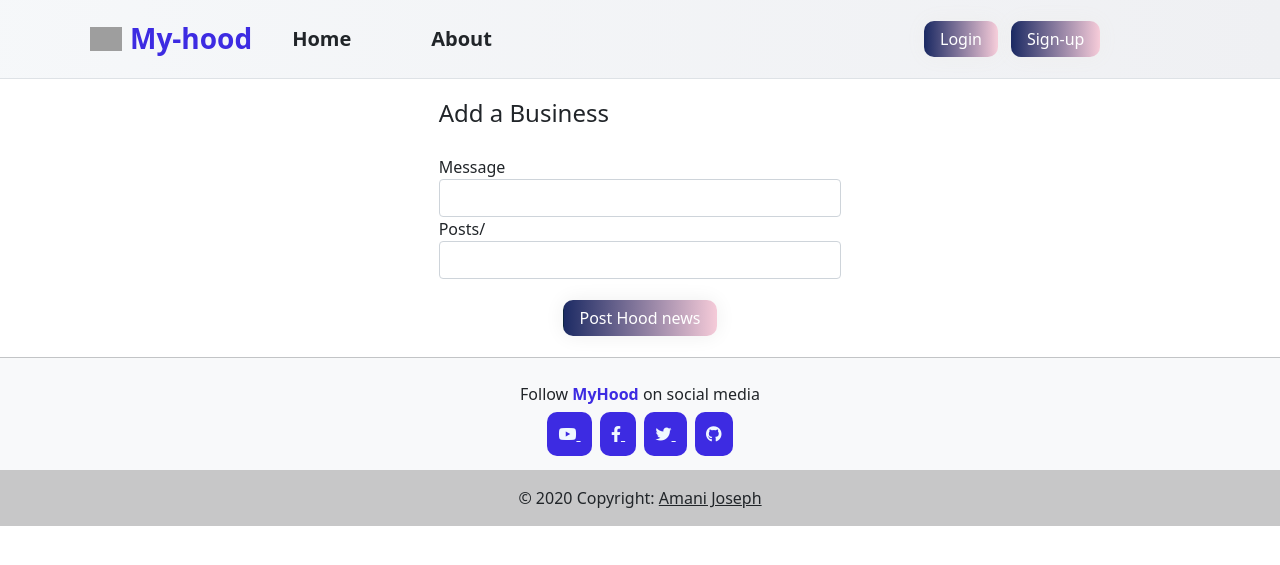
After one commit to amani-joseph/my-hood, a Django app: page /create_post/1/ in a window 1280 px wide. The commit adds this page. Shown: the top 565 px of the page. Run offline with Django 4.2, Linux system fonts and the light colour scheme; some libraries are stand-ins or nearby versions; grey boxes are pictures that could not be loaded.

Commit message:
Added posting of hood news functionality

```diff
--- a/myhood/templates/myhood/hood_detail.html
+++ b/myhood/templates/myhood/hood_detail.html
@@ -183,7 +183,7 @@
          Trending Hood News
      </div>
      <div class="text-center col-md-4 mx-auto mt-3">
-          <a class="text-decoration-none" href="{% url 'create-business' hood.id %}?next={{ request.path }}">
+          <a class="text-decoration-none" href="{% url 'create-post' hood.id %}?next={{ request.path }}">
                <div class="btn btn-grad fw-bold" style="min-width: 12rem !important;" >Post some Hood news</div>
           </a>
      </div>
--- /dev/null
+++ b/myhood/templates/myhood/post_form.html
@@ -0,0 +1,43 @@
+<!-- @format -->
+
+{%extends 'myhood/base.html'%} {% load crispy_forms_tags %} {% block content %}
+<div class="container col-md-3 col-lg-4">
+	<style>
+		.btn-grad {
+			background-image: linear-gradient(
+				to right,
+				#1d2b64 0%,
+				#f8cdda 51%,
+				#0d2541 100%
+			);
+		}
+		.btn-grad {
+			margin: 5px;
+			padding: 5px 15px;
+			text-align: center;
+			transition: 0.5s;
+			background-size: 200% auto;
+			color: white;
+			box-shadow: 0 0 20px #eee;
+			border-radius: 10px;
+			display: block;
+		}
+
+		.btn-grad:hover {
+			background-position: right center; /* change the direction of the change here */
+			color: #fff;
+			text-decoration: none;
+		}
+	</style>
+	<form method="POST" enctype="multipart/form-data">
+		{% csrf_token %}
+		<fieldset class="form-group">
+			<legend class="mb-4">Add a Business</legend>
+			{{ form|crispy }}
+		</fieldset>
+		<div class="form-group mx-auto my-3 d-flex justify-content-center">
+			<button class="btn btn-grad mx-auto" type="submit">Post Hood news</button>
+		</div>
+	</form>
+</div>
+{% endblock content %}
--- a/myhood/urls.py
+++ b/myhood/urls.py
@@ -13,6 +13,7 @@ urlpatterns = [
     path('edit_profile/', views.edit_profile, name='edit-profile'),
     path('create_hood/', views.create_hood, name='create-hood'),
     path('create_business/<int:pk>/', views.create_business, name='create-business'),
+    path('create_post/<int:pk>/', views.create_post, name='create-post'),
     path('hood_detail/<int:pk>/', views.hood_detail, name='hood-detail'),
     # path('hood/<int:pk>/', HoodDetailView.as_view(), name='hood-detail'),
     path('edit_profile/<int:pk>/', views.edit_profile, name='edit-profile'),
--- a/myhood/views.py
+++ b/myhood/views.py
@@ -123,25 +123,25 @@ def create_business(request, pk):
 
 
 
-def create_post(request, pk)):
+def create_post(request, pk):
     """_summary_
 
     Args:
         request (_type_): _description_
     """
     if request.method == 'POST':
-        form = BusinessForm(request.POST, request.FILES)
+        form = PostForm(request.POST, request.FILES)
         if form.is_valid():
             post = form.save(commit=False)
             post.user = request.user
             post.neighbourhood = Neighbourhood.objects.filter(id=pk).first()
-            business.save()
+            post.save()
             next = request.GET.get('next', reverse('index'))
             return HttpResponseRedirect(f'/hood_detail/{pk}/')
             # return redirect(f'hood_detail/{pk}')
     else:
-        form = BusinessForm()
-    return render(request, 'myhood/business_form.html', {'form': form})
+        form = PostForm()
+    return render(request, 'myhood/post_form.html', {'form': form})
 
 
 def about(request):
```
